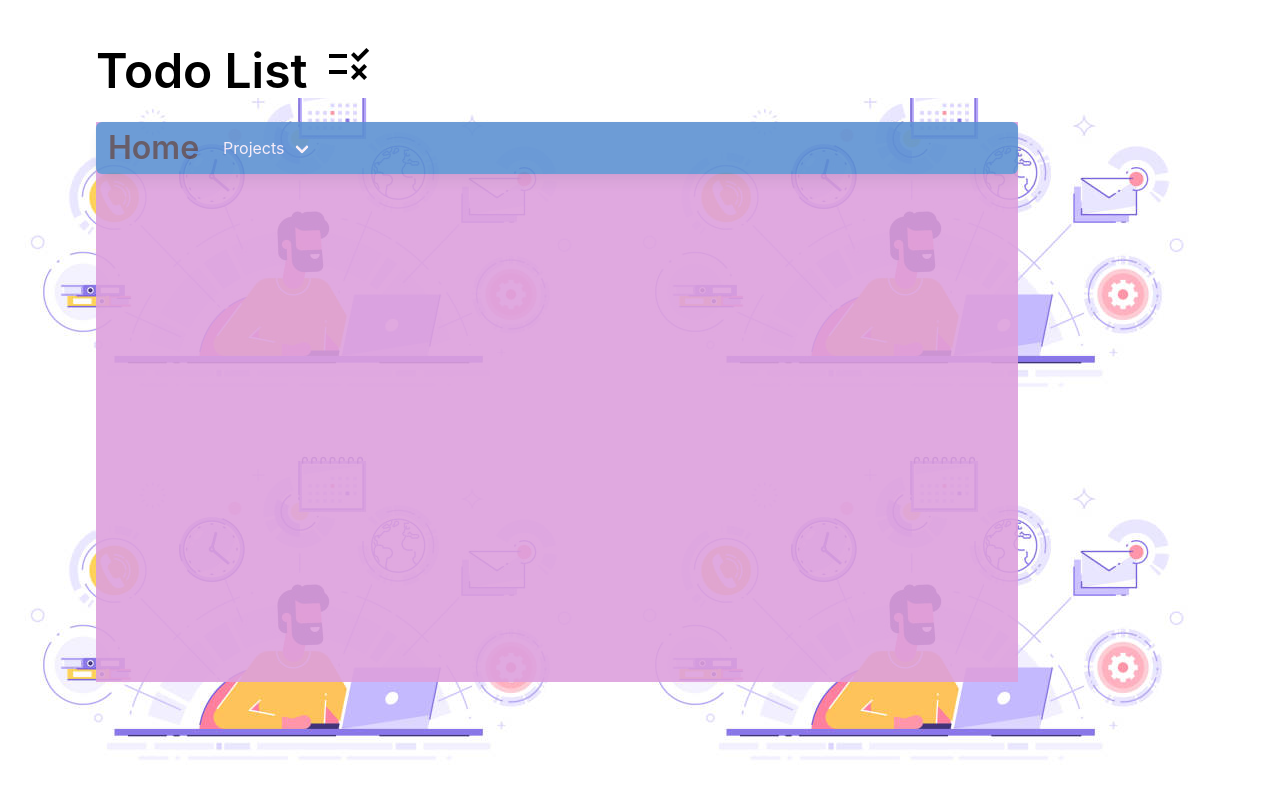
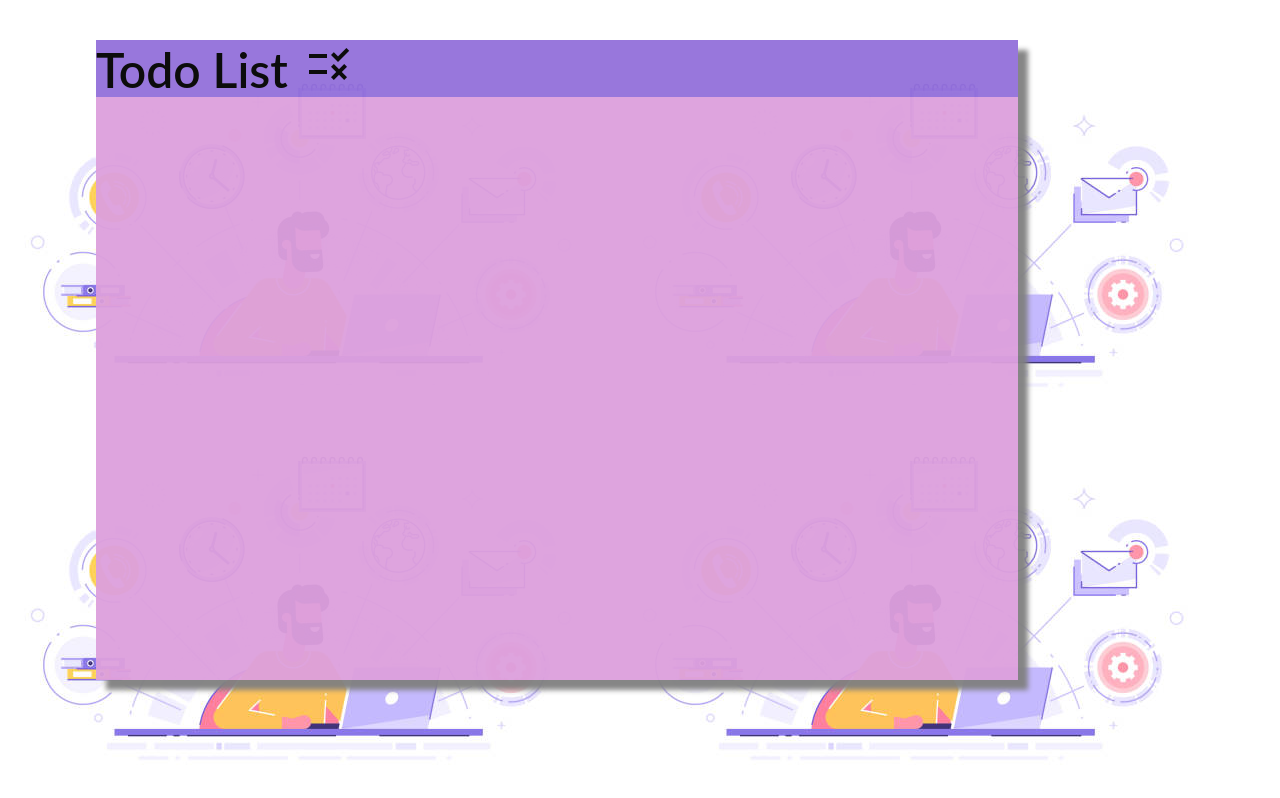
Before and after one commit to niicoolest/todo-list, a plain HTML site: page index.html in a window 1280 px wide. Drawn offline with nearby package versions, Linux system fonts and the light colour scheme.

Commit message:
#2 Reset HTML and CSS setup

```diff
--- a/css/styles.css
+++ b/css/styles.css
@@ -4,6 +4,7 @@ body {
     background-image: url('../images/background.jpg');
     height: 95vh;
     width: 95vw;
+    font-family: lato;
 }
 
 .todo-container {
@@ -24,15 +25,12 @@ body {
 .contents {
     display: inline-block;
     width: 90%;
-    height: 70vh;
+    height: 80vh;
     background: #DDA0DD;
-    opacity: 90%;
+    opacity: 95%;
+    box-shadow: 10px 10px 5px grey;
 }
 
 .title-bar {
-    background: white;
+    background: #9370DB;
 }
-
-.opaque-80 {
-    opacity: 80%;
-}
--- a/index.html
+++ b/index.html
@@ -12,44 +12,13 @@
     <body>
       <div class="container">
         <div class="todo-container">
-          <div class="title is-1 font-color-black title-bar">
-            <span>Todo List</span>
-            <span>
-              <img src="images/list-status.png" alt="Todo List" class="todo-list-logo">
-            </span>
-          </div>
-
           <div class="contents">
-            <nav class="navbar is-transparent opaque-80 panel is-info">
-              <div class="navbar-brand">
-                <a class="navbar-item">
-                 <div class="title is-3">Home</div>
-                </a>
-                <div class="navbar-burger" data-target="navbarExampleTransparentExample">
-                  <span></span>
-                  <span></span>
-                  <span></span>
-                </div>
-              </div>
-
-              <div id="navbarExampleTransparentExample" class="navbar-menu">
-                <div class="navbar-start">
-                  <div class="navbar-item has-dropdown is-hoverable">
-                    <a class="navbar-link">
-                      Projects
-                    </a>
-                    <div class="navbar-dropdown is-boxed">
-                      <a class="navbar-item">
-                        Project 1
-                      </a>
-                      <a class="navbar-item">
-                        Project 2
-                      </a>
-                    </div>
-                  </div>
-                </div>
-              </div>
-            </nav>
+            <div class="title is-1 font-color-black title-bar">
+              <span>Todo List</span>
+              <span>
+                <img src="images/list-status.png" alt="Todo List" class="todo-list-logo">
+              </span>
+            </div>
           </div>
         </div>
       </div>
```
